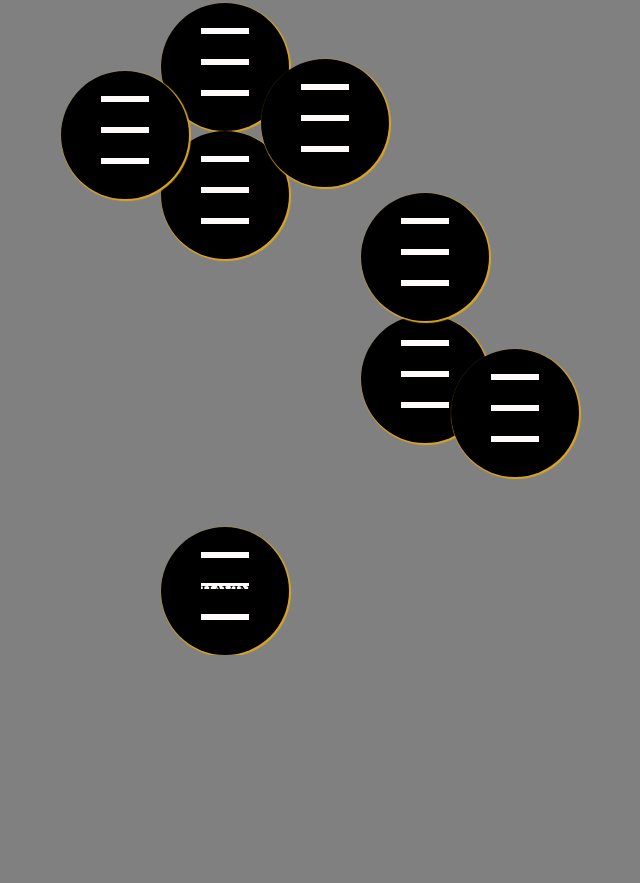
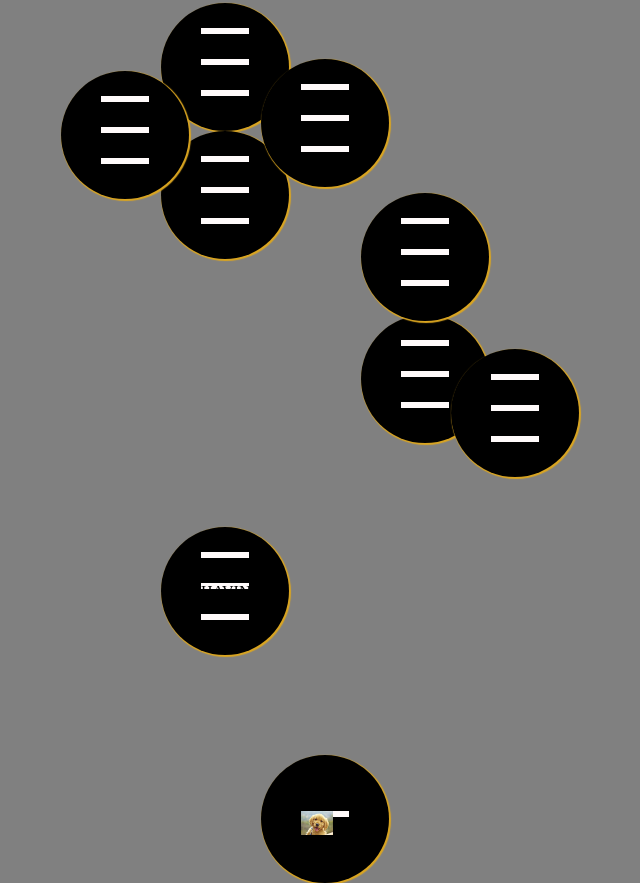
Before and after one commit to nievein-ahmed/shapes, a plain HTML site: page index.html in a window 1280 px wide. Shown: the part 253-1136 px from the top of the page, without its empty margins (539-1179 px from the left). Before the commit the page ends 908 px from the top, so only its background shows below. Drawn offline with Linux system fonts and the light colour scheme.

Commit message:
updating

```diff
--- a/index.html
+++ b/index.html
@@ -63,5 +63,8 @@
       <div>HAVING A LOT OF FUN</div>
       <div></div>
     </div>
+    <div class="hamburger11">
+      <div><img src="./dog.jpg" /></div>
+    </div>
   </body>
 </html>
--- a/style.css
+++ b/style.css
@@ -174,7 +174,28 @@ body {
   padding-bottom: 10px;
   bottom: 200px;
 }
+.hamburger11 {
+  width: 8rem;
+  height: 8rem;
+  border-radius: 80%;
+  background-color: black;
+  display: flex;
+  flex-direction: column;
+  justify-content: space-evenly;
+  align-items: center;
+  box-shadow: 1px 1px 1px 1px goldenrod;
+  position: relative;
+  left: 800px;
+  padding-bottom: 10px;
+  bottom: 400px;
+}
 .hamburger div {
+  width: 3rem;
+  height: 0.35rem;
+  background-color: snow;
+  left: 300px;
+}
+.hamburger11 div {
   width: 3rem;
   height: 0.35rem;
   background-color: snow;
@@ -240,6 +261,13 @@ body {
   height: 0.35rem;
   background-color: snow;
   left: 300px;
+}
+.hamburger11 img {
+  width: 2.5vw;
+  display: flex;
+  height: 3vh;
+  align-items: center;
+  justify-content: center;
 }
 
 .hamburger:hover div:nth-child(1) {
@@ -414,3 +442,8 @@ body {
 .hamburger10:hover div:nth-child(3) {
   display: none;
 }
+.hamburger11:hover div {
+  transform-style: preserve-3d;
+  transition: transform 7s;
+  transform: rotate3d(8, 8, 8, 70deg);
+}
```
